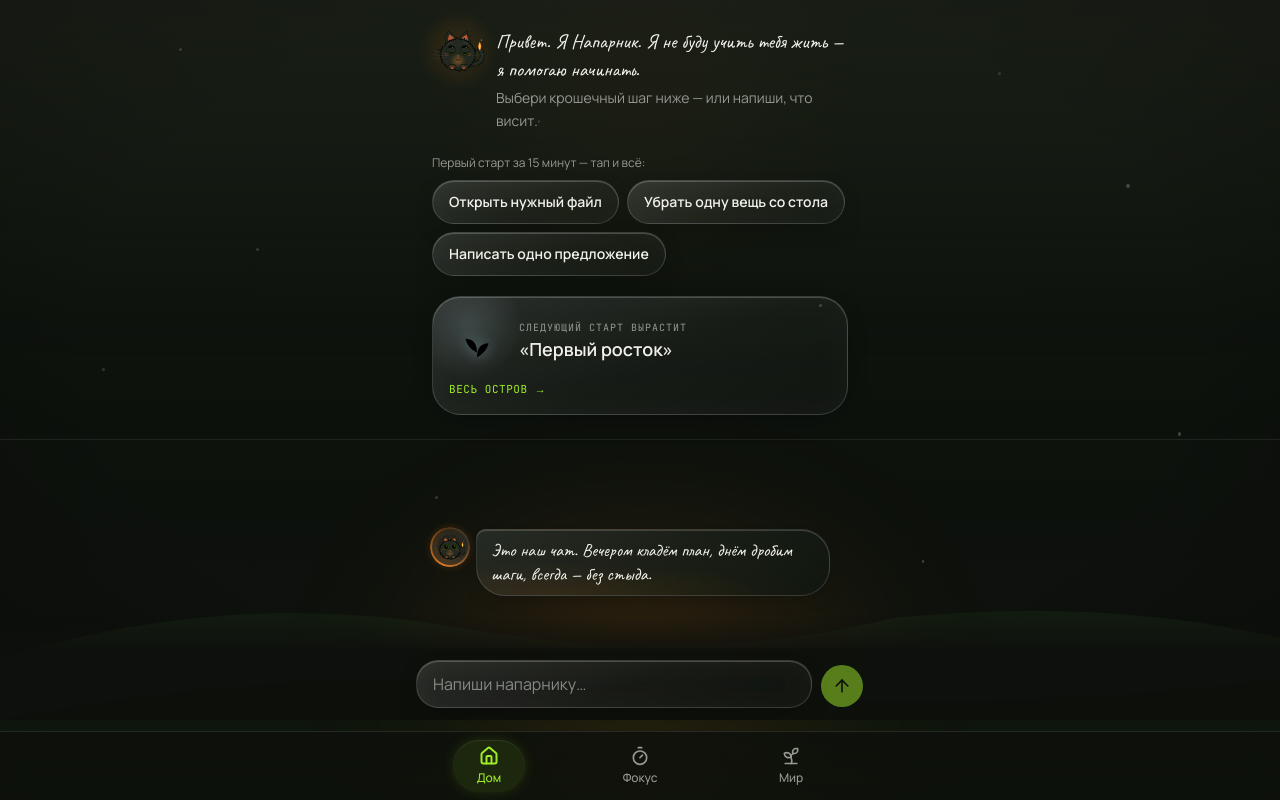
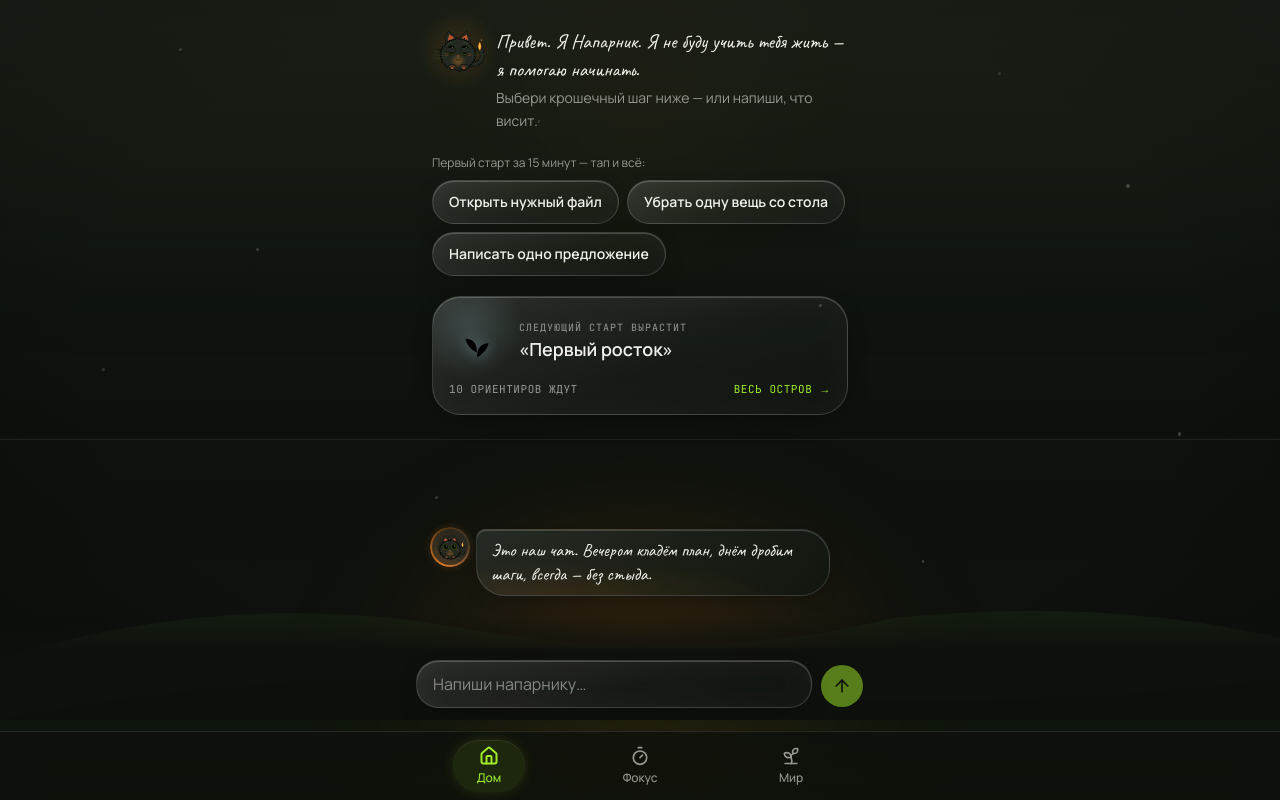
Before and after one commit to hellokittysoullja-bit/Ai-, a Next.js app: page /app in a window 1280 px wide. Built offline with nearby package versions, Linux system fonts and the light colour scheme.

Commit message:
feat: redesign empty card state in home screen component
Co-authored-by: hellokittysoullja-bit <277876713+hellokittysoullja-bit@users.noreply.github.com>

```diff
--- a/components/home-screen.tsx
+++ b/components/home-screen.tsx
@@ -257,7 +257,7 @@ function buildFirstWord(
   }
 
   return {
-    greeting: `${nightLine}${awayLine}Плана на сегодня нет — и это не минус, это ноль. Выбери одно крошечное действие прямо сейчас, или напиши мне, что висит — раздробим.${hourLine}`,
+    greeting: `${nightLine}${awayLine}Плана на сегодня нет — и это не минус, это ноль. Выбери одно крошечное действие прямо сейчас, или ��апиши мне, что висит — раздробим.${hourLine}`,
     actionStep: null,
   };
 }
@@ -687,7 +687,7 @@ export function HomeScreen() {
           )}
 
           {/* Весточки от напарника: предлагаем один раз, после того как
-              человек уже назвал существо. Только там, где браузер их умеет.
+              человек уже назвал суще��тво. Только там, где браузер их умеет.
               Ни спама, ни давления — «один тихий раз в день». */}
           {checkinState === "available" && !!companionName && (
             <div className="glass flex flex-col gap-2 rounded-2xl p-3">
@@ -826,9 +826,41 @@ export function HomeScreen() {
                       </span>
                     </span>
                   )}
+                  {/*
+                    ПУСТОЕ СОСТОЯНИЕ КАРТОЧКИ (0 стартов) — было спроектировано
+                    как «просто убрать блок», и это ломало анатомию.
+                    Что видно на реальном скриншоте: у новичка под иконкой h-14
+                    и двумя строками текста оставалась одинокая мелкая ссылка,
+                    прижатая влево — карточка теряла нижний ряд целиком и
+                    читалась как недогруженная, а не как «пустая, но целая».
+                    Хуже: это первый экран после лендинга, где доверие ещё не
+                    заработано, и «сломанная вёрстка» стоит дороже всего.
+
+                    Бар остаётся скрытым намеренно: 10 серых пустых сегментов у
+                    человека с нулём стартов — это визуализация нуля, она
+                    демотивирует (и врать зажжённым сегментом нельзя — данные
+                    обязаны быть честными). Вместо бара тот же самый
+                    двухколоночный baseline-ряд, что и у прогресса: слева счёт
+                    ориентиров, справа «весь остров →». Анатомия карточки
+                    идентична во всех состояниях, разница только в содержании.
+
+                    Копия ужата до «10 ориентиров ждут» по замеру: на 390px
+                    левой колонке достаётся 223px, и вариант «10 ориентиров ·
+                    первый в одном старте» переносился на вторую строку —
+                    ровно тот сиротский перенос, который я считаю браком.
+                    «В одном старте» вырезано не ради длины, а потому что это
+                    дублировало заголовок карточки («Следующий старт вырастит
+                    «Первый росток»»): заголовок говорит ЧТО дальше, нижний
+                    ряд — насколько велик мир целиком (endowment всего набора).
+                  */}
                   {stats.totalStarts === 0 && (
-                    <span className="font-mono text-[11px] uppercase tracking-wider text-primary">
-                      весь остров →
+                    <span className="flex items-baseline justify-between gap-2">
+                      <span className="min-w-0 font-mono text-[11px] uppercase tracking-wider tabular-nums text-muted-foreground">
+                        {LANDMARK_COUNT} ориентиров ждут
+                      </span>
+                      <span className="shrink-0 font-mono text-[11px] uppercase tracking-wider text-primary">
+                        весь остров →
+                      </span>
                     </span>
                   )}
                 </>
```
